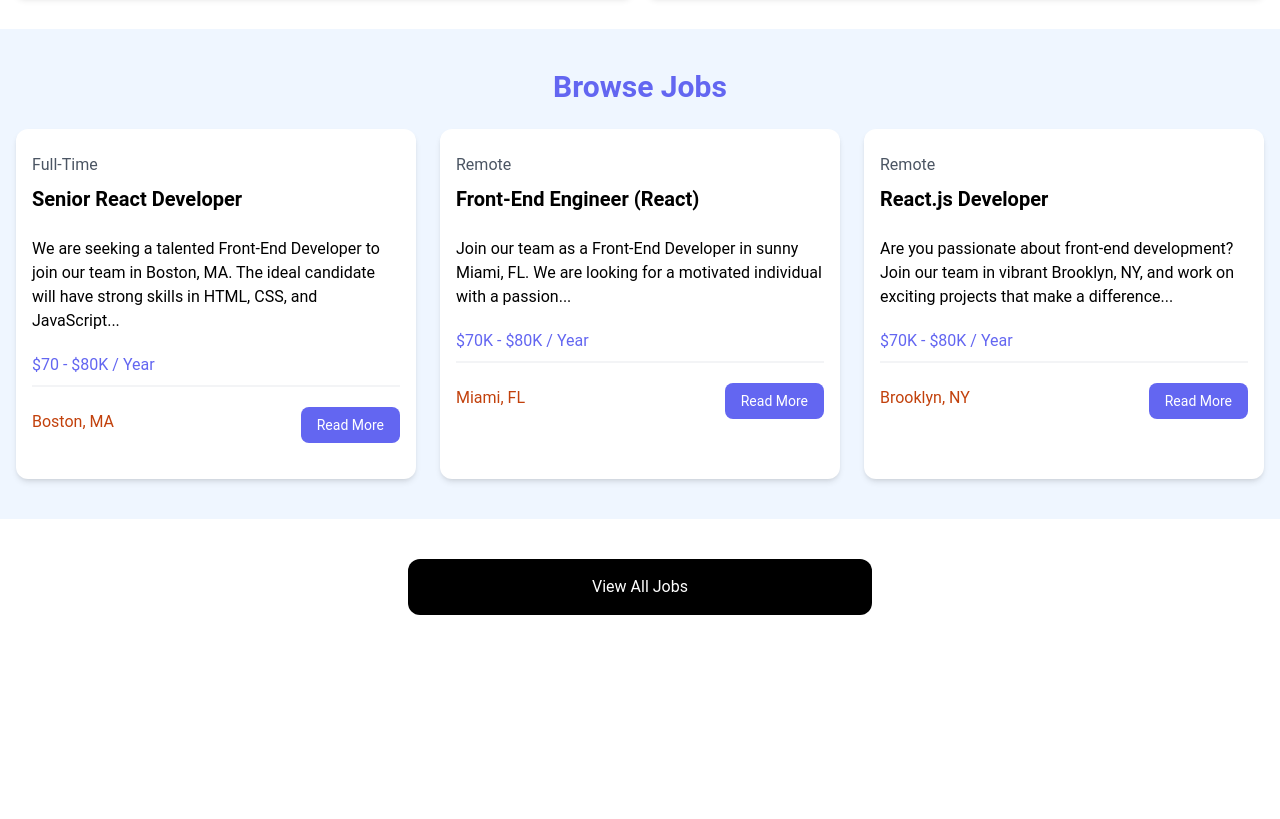
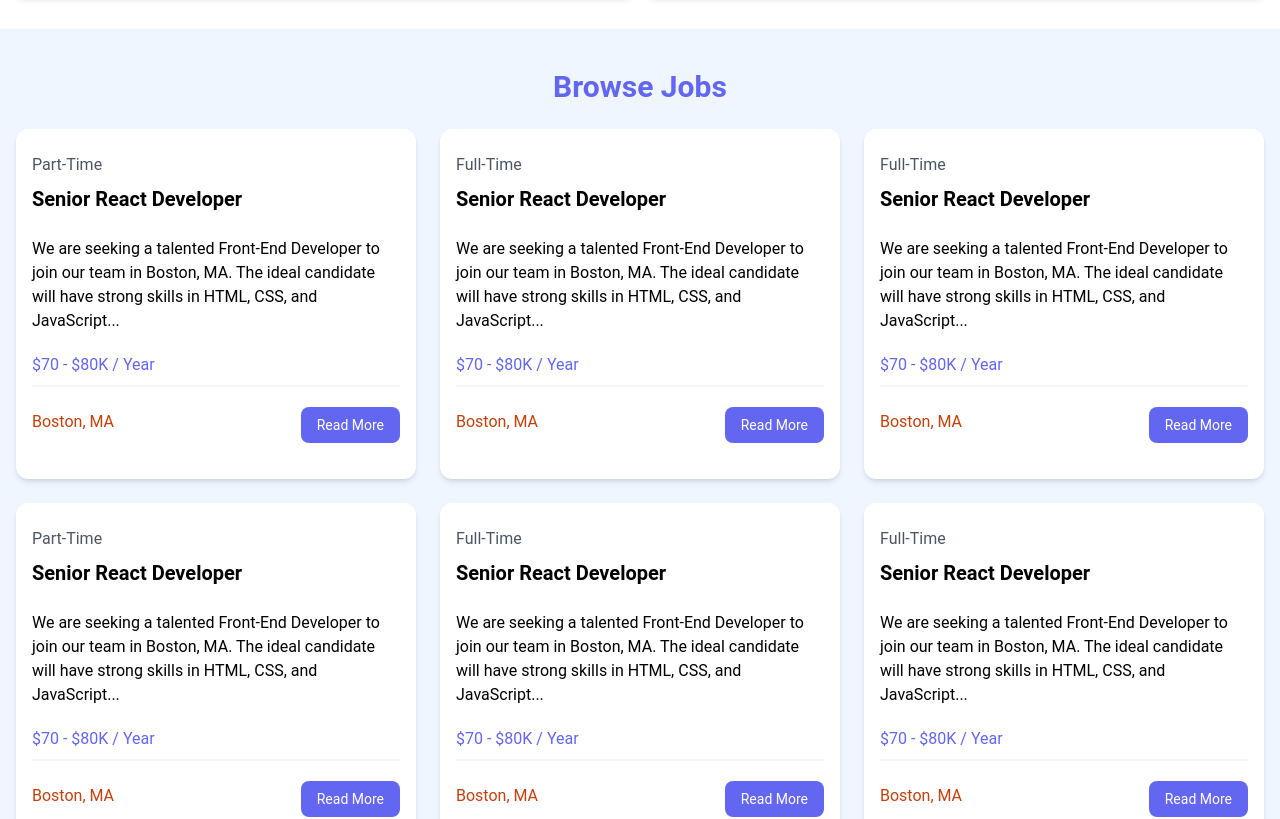
Before and after one commit to HamzaSalam/react-practice, a React (Vite) app: page / in a window 1280 px wide. Shown: the part 580-1399 px from the top of the page. Before the commit the page ends 1235 px from the top, so only its background shows below. Built offline with nearby package versions, Linux system fonts and the light colour scheme.

Commit message:
json add

```diff
--- a/src/components/JobListings.jsx
+++ b/src/components/JobListings.jsx
@@ -1,6 +1,7 @@
-
+import jobs from "../jobs.json"
 
 const JobListings = () => {
+
   return (
     <section className="bg-blue-50 px-4 py-10">
     <div className="container-xl lg:container m-auto">
@@ -8,11 +9,11 @@
         Browse Jobs
       </h2>
       <div className="grid grid-cols-1 md:grid-cols-3 gap-6">
-        {/* <!-- Job Listing 1 --> */}
-        <div className="bg-white rounded-xl shadow-md relative">
+        {jobs.map((job , index)=>(
+            <div key={index} className="bg-white rounded-xl shadow-md relative">
         <div className="p-4">
         <div className="mb-6">
-              <div className="text-gray-600 my-2">Full-Time</div>
+    <div className="text-gray-600 my-2">{job.type}</div>
     <h3 className="text-xl font-bold">Senior React Developer</h3>
     </div>
 
@@ -38,66 +39,9 @@
   </div>
 </div>
 </div>
-        {/* <!-- Job Listing 2 --> */}
-        <div className="bg-white rounded-xl shadow-md relative">
-          <div className="p-4">
-            <div className="mb-6">
-              <div className="text-gray-600 my-2">Remote</div>
-              <h3 className="text-xl font-bold">Front-End Engineer (React)</h3>
-            </div>
 
-            <div className="mb-5">
-             Join our team as a Front-End Developer in sunny Miami, FL. We are looking for a motivated individual with a passion...
-            </div>
+        ))}
 
-            <h3 className="text-indigo-500 mb-2">$70K - $80K / Year</h3>
-
-            <div className="border border-gray-100 mb-5"></div>
-
-            <div className="flex flex-col lg:flex-row justify-between mb-4">
-              <div className="text-orange-700 mb-3">
-                <i className="fa-solid fa-location-dot text-lg"></i>
-                Miami, FL
-              </div>
-              <a
-                href="job.html"
-                className="h-[36px] bg-indigo-500 hover:bg-indigo-600 text-white px-4 py-2 rounded-lg text-center text-sm"
-              >
-               Read More
-              </a>
-            </div>
-          </div>
-        </div>
-        {/* <!-- Job Listing 3 --> */}
-        <div className="bg-white rounded-xl shadow-md relative">
-          <div className="p-4">
-            <div className="mb-6">
-              <div className="text-gray-600 my-2">Remote</div>
-              <h3 className="text-xl font-bold">React.js Developer</h3>
-            </div>
-
-            <div className="mb-5">
-              Are you passionate about front-end development? Join our team in vibrant Brooklyn, NY, and work on exciting projects that make a difference...
-            </div>
-
-            <h3 className="text-indigo-500 mb-2">$70K - $80K / Year</h3>
-
-            <div className="border border-gray-100 mb-5"></div>
-
-            <div className="flex flex-col lg:flex-row justify-between mb-4">
-              <div className="text-orange-700 mb-3">
-                <i className="fa-solid fa-location-dot text-lg"></i>
-                Brooklyn, NY
-              </div>
-              <a
-                href="job.html"
-                className="h-[36px] bg-indigo-500 hover:bg-indigo-600 text-white px-4 py-2 rounded-lg text-center text-sm"
-              >
-               Read More
-              </a>
-            </div>
-          </div>
-        </div>
       </div>
     </div>
   </section>
--- /dev/null
+++ b/src/jobs.json
@@ -0,0 +1,86 @@
+[
+    {
+      "id": "1",
+      "title": "Senior React Developer",
+      "type": "Part-Time",
+      "description": "We are seeking a talented Front-End Developer to join our team in Boston, MA. The ideal candidate will have strong skills in HTML, CSS, and JavaScript, with experience working with modern JavaScript frameworks such as React or Angular.",
+      "location": "Boston, MA",
+      "salary": "$70K - $80K",
+      "company": {
+        "name": "NewTek Solutions",
+        "description": "NewTek Solutions is a leading technology company specializing in web development and digital solutions. We pride ourselves on delivering high-quality products and services to our clients while fostering a collaborative and innovative work environment.",
+        "contactEmail": "contact@teksolutions.com",
+        "contactPhone": "555-555-5555"
+      }
+    },
+    {
+      "id": "2",
+      "title": "Front-End Engineer (React & Redux)",
+      "type": "Full-Time",
+      "location": "Miami, FL",
+      "description": "Join our team as a Front-End Developer in sunny Miami, FL. We are looking for a motivated individual with a passion for crafting beautiful and responsive web applications. Experience with UI/UX design principles and a strong attention to detail are highly desirable.",
+      "salary": "$70K - $80K",
+      "company": {
+        "name": "Veneer Solutions",
+        "description": "Veneer Solutions is a creative agency specializing in digital design and development. Our team is dedicated to pushing the boundaries of creativity and innovation to deliver exceptional results for our clients.",
+        "contactEmail": "contact@loremipsum.com",
+        "contactPhone": "555-555-5555"
+      }
+    },
+    {
+      "id": "3",
+      "title": "React.js Dev",
+      "type": "Full-Time",
+      "location": "Brooklyn, NY",
+      "description": "Are you passionate about front-end development? Join our team in vibrant Brooklyn, NY, and work on exciting projects that make a difference. We offer competitive compensation and a collaborative work environment where your ideas are valued.",
+      "salary": "$70K - $80K",
+      "company": {
+        "name": "Dolor Cloud",
+        "description": "Dolor Cloud is a leading technology company specializing in digital solutions for businesses of all sizes. With a focus on innovation and customer satisfaction, we are committed to delivering cutting-edge products and services.",
+        "contactEmail": "contact@dolorsitamet.com",
+        "contactPhone": "555-555-5555"
+      }
+    },
+    {
+      "id": "4",
+      "title": "React Front-End Developer",
+      "type": "Part-Time",
+      "description": "Join our team as a Part-Time Front-End Developer in beautiful Pheonix, AZ. We are looking for a self-motivated individual with a passion for creating engaging user experiences. This position offers flexible hours and the opportunity to work remotely.",
+      "location": "Pheonix, AZ",
+      "salary": "$60K - $70K",
+      "company": {
+        "name": "Alpha Elite",
+        "description": "Alpha Elite is a dynamic startup specializing in digital marketing and web development. We are committed to fostering a diverse and inclusive workplace where creativity and innovation thrive.",
+        "contactEmail": "contact@adipisicingelit.com",
+        "contactPhone": "555-555-5555"
+      }
+    },
+    {
+      "id": "5",
+      "title": "Full Stack React Developer",
+      "type": "Full-Time",
+      "description": "Exciting opportunity for a Full-Time Front-End Developer in bustling Atlanta, GA. We are seeking a talented individual with a passion for building elegant and scalable web applications. Join our team and make an impact!",
+      "location": "Atlanta, GA",
+      "salary": "$90K - $100K",
+      "company": {
+        "name": "Browning Technologies",
+        "description": "Browning Technologies is a rapidly growing technology company specializing in e-commerce solutions. We offer a dynamic and collaborative work environment where employees are encouraged to think creatively and innovate.",
+        "contactEmail": "contact@consecteturadipisicing.com",
+        "contactPhone": "555-555-5555"
+      }
+    },
+    {
+      "id": "6",
+      "title": "React Native Developer",
+      "type": "Full-Time",
+      "description": "Join our team as a Front-End Developer in beautiful Portland, OR. We are looking for a skilled and enthusiastic individual to help us create innovative web solutions. Competitive salary and great benefits package available.",
+      "location": "Portland, OR",
+      "salary": "$100K - $110K",
+      "company": {
+        "name": "Port Solutions INC",
+        "description": "Port Solutions is a leading technology company specializing in software development and digital marketing. We are committed to providing our clients with cutting-edge solutions and our employees with a supportive and rewarding work environment.",
+        "contactEmail": "contact@ipsumlorem.com",
+        "contactPhone": "555-555-5555"
+      }
+    }
+  ]
```
Lines whose indentation alone changed are shown as unchanged.
